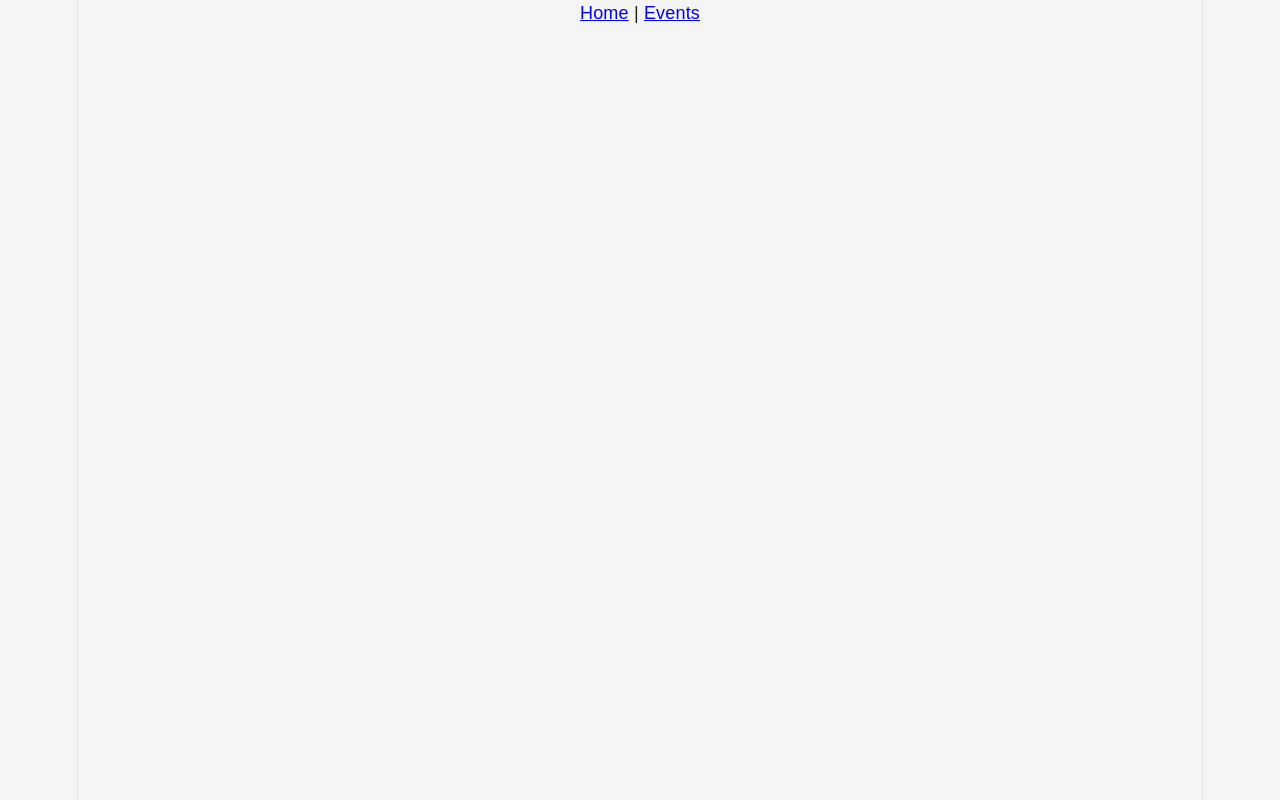
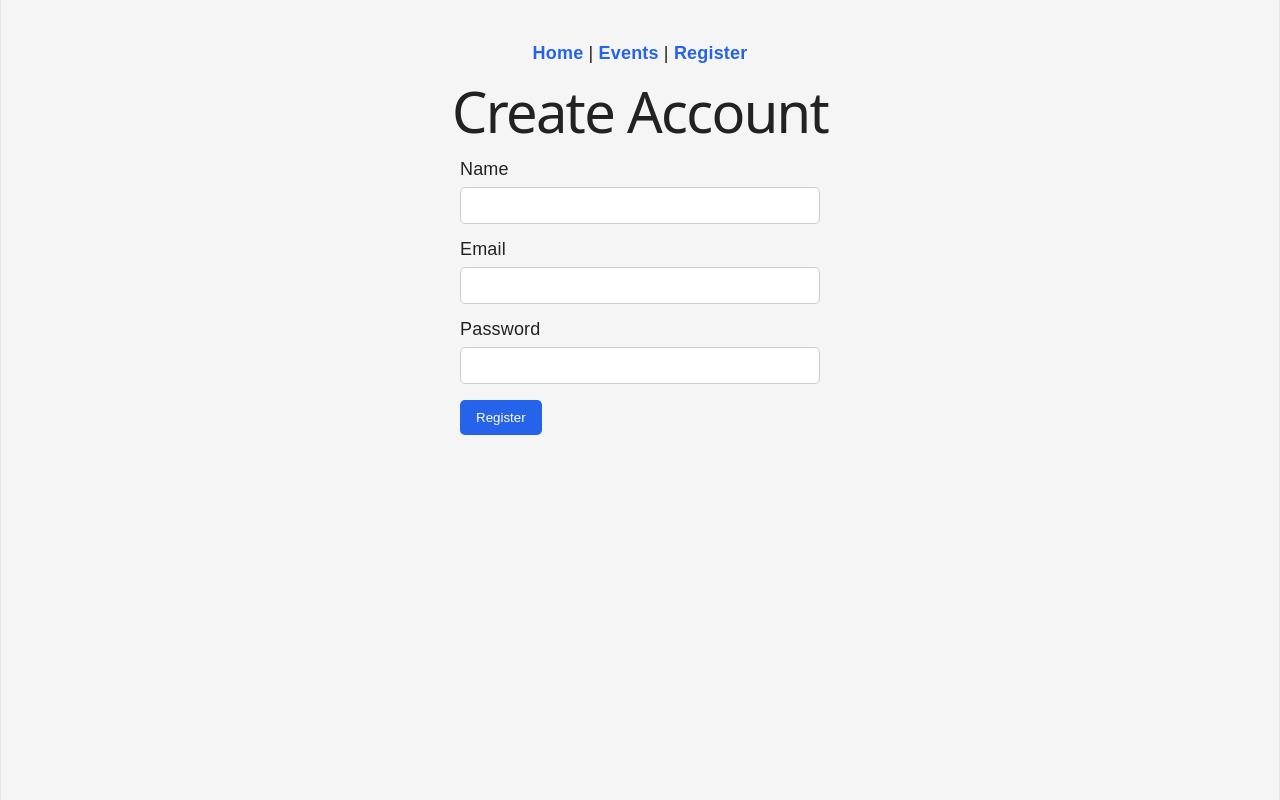
Before and after one commit to Awais-Bin-Abbas/Event-Management-System, a React (Vite) app: page /register in a window 1280 px wide. Before the commit this address had no page. Built offline with nearby package versions, Linux system fonts and the light colour scheme.

Commit message:
Added the Register page

```diff
--- a/src/App.css
+++ b/src/App.css
@@ -1,204 +1,60 @@
-.counter {
-  font-size: 16px;
-  padding: 5px 10px;
-  border-radius: 5px;
-  color: var(--accent);
-  background: var(--accent-bg);
-  border: 2px solid transparent;
-  transition: border-color 0.3s;
-  margin-bottom: 24px;
-
-  &:hover {
-    border-color: var(--accent-border);
-  }
-  &:focus-visible {
-    outline: 2px solid var(--accent);
-    outline-offset: 2px;
-  }
+#root {
+  width: 100%;
 }
 
-.hero {
-  position: relative;
-
-  .base,
-  .framework,
-  .vite {
-    inset-inline: 0;
-    margin: 0 auto;
-  }
-
-  .base {
-    width: 170px;
-    position: relative;
-    z-index: 0;
-  }
-
-  .framework,
-  .vite {
-    position: absolute;
-  }
-
-  .framework {
-    z-index: 1;
-    top: 34px;
-    height: 28px;
-    transform: perspective(2000px) rotateZ(300deg) rotateX(44deg) rotateY(39deg)
-      scale(1.4);
-  }
-
-  .vite {
-    z-index: 0;
-    top: 107px;
-    height: 26px;
-    width: auto;
-    transform: perspective(2000px) rotateZ(300deg) rotateX(40deg) rotateY(39deg)
-      scale(0.8);
-  }
+.app {
+  padding: 40px;
+  text-align: center;
 }
 
-#center {
-  display: flex;
-  flex-direction: column;
-  gap: 25px;
-  place-content: center;
-  place-items: center;
-  flex-grow: 1;
-
-  @media (max-width: 1024px) {
-    padding: 32px 20px 24px;
-    gap: 18px;
-  }
+nav {
+  margin-bottom: 30px;
 }
 
-#next-steps {
-  display: flex;
-  border-top: 1px solid var(--border);
-  text-align: left;
-
-  & > div {
-    flex: 1 1 0;
-    padding: 32px;
-    @media (max-width: 1024px) {
-      padding: 24px 20px;
-    }
-  }
-
-  .icon {
-    margin-bottom: 16px;
-    width: 22px;
-    height: 22px;
-  }
-
-  @media (max-width: 1024px) {
-    flex-direction: column;
-    text-align: center;
-  }
+nav a {
+  color: #2563eb;
+  text-decoration: none;
+  font-weight: bold;
 }
 
-#docs {
-  border-right: 1px solid var(--border);
-
-  @media (max-width: 1024px) {
-    border-right: none;
-    border-bottom: 1px solid var(--border);
-  }
+h1 {
+  color: #222;
 }
 
-#next-steps ul {
-  list-style: none;
-  padding: 0;
-  display: flex;
-  gap: 8px;
-  margin: 32px 0 0;
-
-  .logo {
-    height: 18px;
-  }
-
-  a {
-    color: var(--text-h);
-    font-size: 16px;
-    border-radius: 6px;
-    background: var(--social-bg);
-    display: flex;
-    padding: 6px 12px;
-    align-items: center;
-    gap: 8px;
-    text-decoration: none;
-    transition: box-shadow 0.3s;
-
-    &:hover {
-      box-shadow: var(--shadow);
-    }
-    .button-icon {
-      height: 18px;
-      width: 18px;
-    }
-  }
-
-  @media (max-width: 1024px) {
-    margin-top: 20px;
-    flex-wrap: wrap;
-    justify-content: center;
-
-    li {
-      flex: 1 1 calc(50% - 8px);
-    }
-
-    a {
-      width: 100%;
-      justify-content: center;
-      box-sizing: border-box;
-    }
-  }
+.register-form {
+  max-width: 360px;
+  margin: 0 auto;
+  text-align: left;
 }
 
-#spacer {
-  height: 88px;
-  border-top: 1px solid var(--border);
-  @media (max-width: 1024px) {
-    height: 48px;
-  }
+.register-form label {
+  display: block;
+  margin-top: 12px;
 }
 
-.ticks {
-  position: relative;
+.register-form input {
   width: 100%;
+  padding: 10px;
+  margin-top: 5px;
+  box-sizing: border-box;
+}
 
-  &::before,
-  &::after {
-    content: '';
-    position: absolute;
-    top: -4.5px;
-    border: 5px solid transparent;
-  }
+.register-form button {
+  margin-top: 16px;
+  padding: 10px 16px;
+  cursor: pointer;
+}
 
-  &::before {
-    left: 0;
-    border-left-color: var(--border);
-  }
-  &::after {
-    right: 0;
-    border-right-color: var(--border);
-  }
-  .app {
-    padding: 40px;
-    text-align: center;
-  }
+.register-form input {
+  background-color: white;
+  color: #222;
+  border: 1px solid #ccc;
+  border-radius: 5px;
+}
 
-  /* works for the nav and nav a for all the nav anchor elements */
-  nav {
-    margin-bottom: 30px;
-  }
-
-  nav a {
-    color: #2563eb;
-    text-decoration: none;
-    font-weight: bold;
-  }
-
-
-
-
-
+.register-form button {
+  background-color: #2563eb;
+  color: white;
+  border: none;
+  border-radius: 5px;
 }
--- a/src/App.jsx
+++ b/src/App.jsx
@@ -3,6 +3,7 @@ import { BrowserRouter, Routes, Route } from "react-router-dom";
 import Navbar from "./components/Navbar";
 import Home from "./pages/Home";
 import Events from "./pages/Events";
+import Register from "./pages/Register";
 
 import "./App.css";
 
@@ -15,6 +16,7 @@ function App() {
         <Routes>
           <Route path="/" element={<Home />} />
           <Route path="/events" element={<Events />} />
+          <Route path="/register" element={<Register />} />
         </Routes>
       </div>
     </BrowserRouter>
--- a/src/components/Navbar.jsx
+++ b/src/components/Navbar.jsx
@@ -1,10 +1,11 @@
 import { Link } from "react-router-dom";
 
-//with link we can route between the pages with the website reloading
 function Navbar() {
   return (
     <nav>
-      <Link to="/">Home</Link> | <Link to="/events">Events</Link>
+      <Link to="/">Home</Link> |{" "}
+      <Link to="/events">Events</Link> |{" "}
+      <Link to="/register">Register</Link>
     </nav>
   );
 }
--- /dev/null
+++ b/src/pages/Register.jsx
@@ -0,0 +1,52 @@
+import { useState } from "react";
+
+function Register() {
+  const [name, setName] = useState("");
+  const [email, setEmail] = useState("");
+  const [password, setPassword] = useState("");
+  const [message, setMessage] = useState("");
+
+  function handleSubmit(event) {
+    event.preventDefault();
+    setMessage("Form is valid! Account saving will be added next.");
+  }
+
+  return (
+    <div>
+      <h1>Create Account</h1>
+
+      <form className="register-form" onSubmit={handleSubmit}>
+        <label>Name</label>
+        <input
+          type="text"
+          value={name}
+          onChange={(e) => setName(e.target.value)}
+          required
+        />
+
+        <label>Email</label>
+        <input
+          type="email"
+          value={email}
+          onChange={(e) => setEmail(e.target.value)}
+          required
+        />
+
+        <label>Password</label>
+        <input
+          type="password"
+          value={password}
+          onChange={(e) => setPassword(e.target.value)}
+          minLength={6}
+          required
+        />
+
+        <button type="submit">Register</button>
+
+        {message && <p>{message}</p>}
+      </form>
+    </div>
+  );
+}
+
+export default Register;
```
